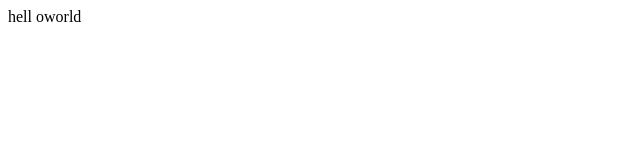
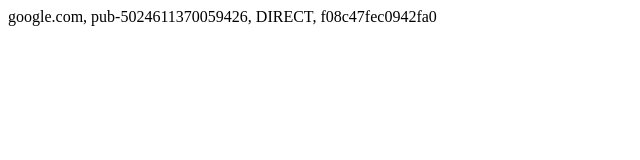
Before and after one commit to lovetoz1/app-ads.txt, a plain HTML site: page index.html in a window 1280 px wide. Shown: the whole page, without its empty margins (0-640 px from the left). Drawn offline with Linux system fonts and the light colour scheme.

Commit message:
Update index.html

```diff
--- a/index.html
+++ b/index.html
@@ -1,3 +1,3 @@
 <html>
-hell oworld
+google.com, pub-5024611370059426, DIRECT, f08c47fec0942fa0
 </html>
```
